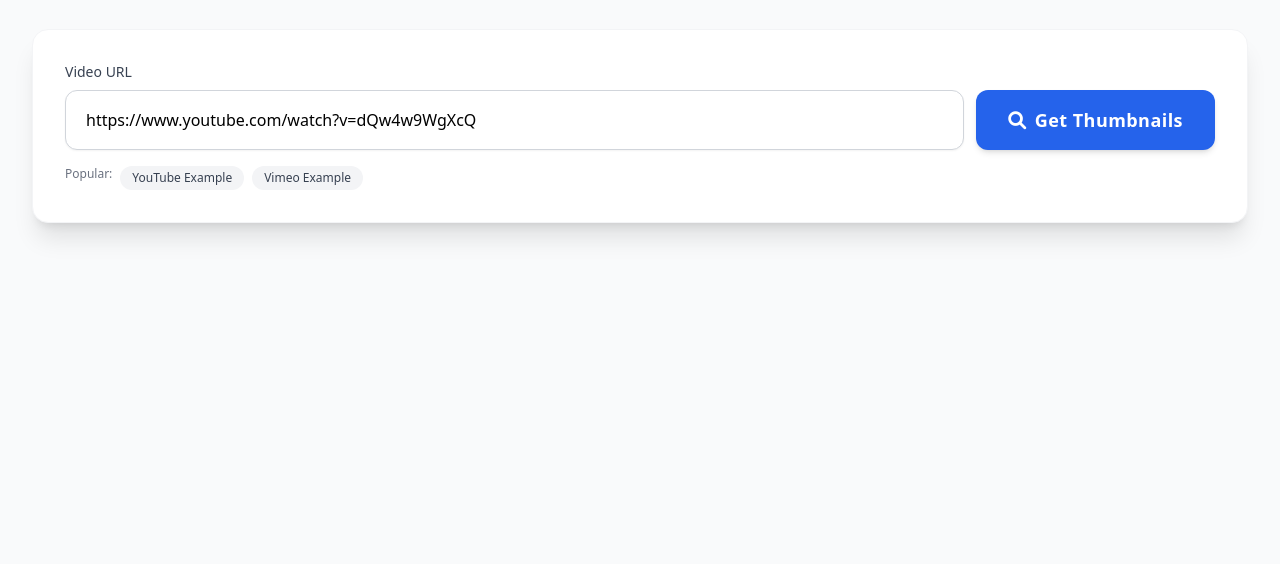
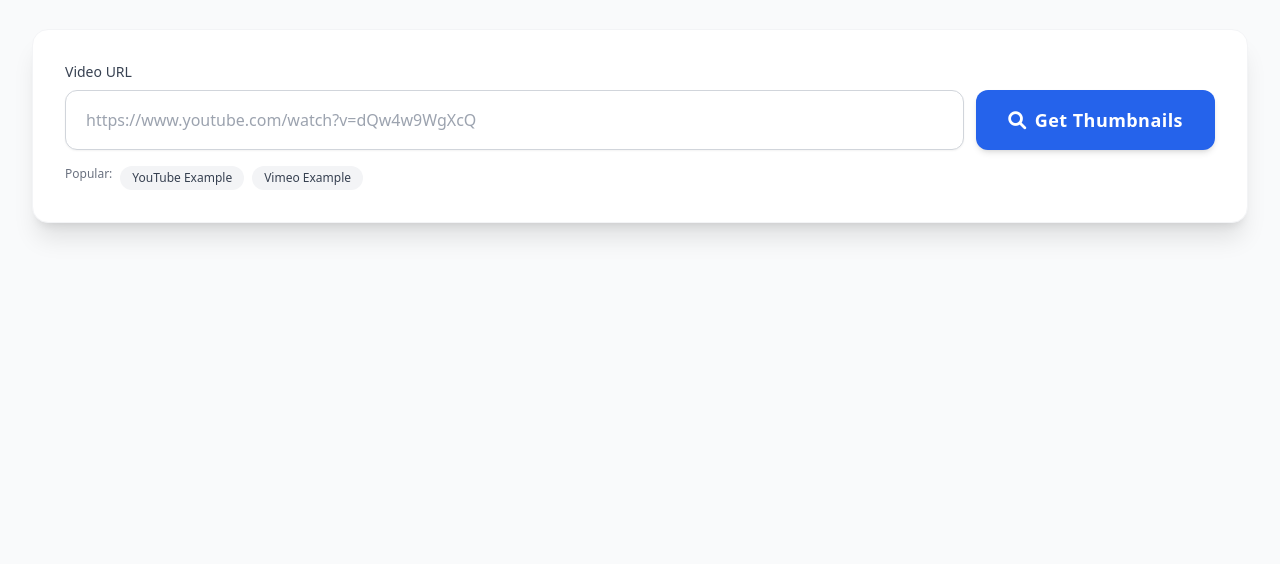
Before and after one commit to officialakshay7/youtube-thumbnail-downloader, a plain HTML site: page index.html in a window 1280 px wide. Shown: the part 236-800 px from the top of the page. Drawn offline with nearby package versions, Linux system fonts and the light colour scheme.

Commit message:
Update index.html

```diff
--- a/index.html
+++ b/index.html
@@ -352,7 +352,7 @@
                 <div class="flex flex-col sm:flex-row gap-3">
                     <input type="url" id="urlInput" placeholder="https://www.youtube.com/watch?v=dQw4w9WgXcQ"
                         class="flex-1 px-5 py-4 border border-gray-300 rounded-xl focus:ring-2 focus:ring-blue-500 focus:border-blue-500 outline-none transition text-base bg-white shadow-sm"
-                        value="https://www.youtube.com/watch?v=dQw4w9WgXcQ" aria-label="YouTube or Vimeo video URL">
+                        value="" aria-label="YouTube or Vimeo video URL">
                     <button id="getThumbBtn"
                         class="bg-blue-600 hover:bg-blue-700 text-white font-semibold py-4 px-8 rounded-xl shadow-md hover:shadow-lg transition-all duration-200 text-lg tracking-wide flex items-center justify-center gap-2"
                         aria-label="Get thumbnails">
```
